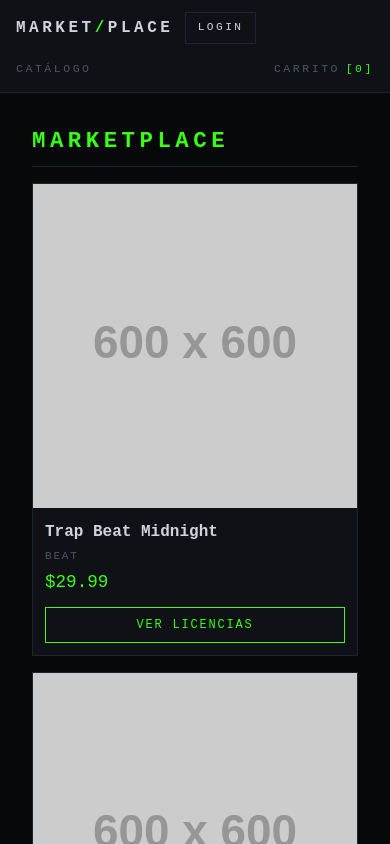
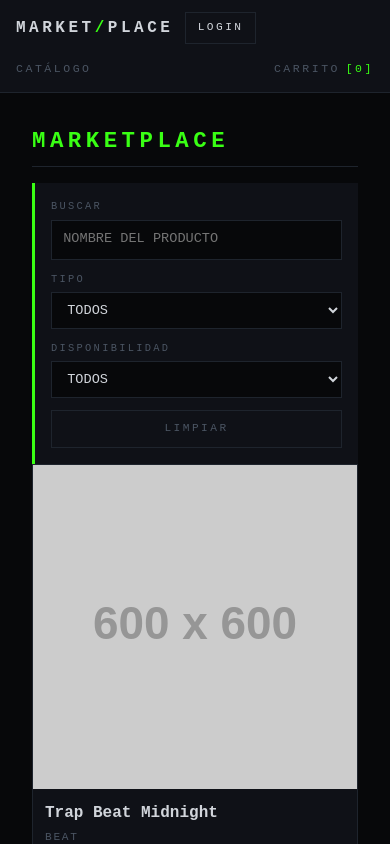
Before and after one commit to Antonio-Cayulen/MUSIKAOZ, a React app in the folder frontend/: page / in a window 390 px wide. Shown: the top 844 px of the page. Built offline with nearby package versions, Linux system fonts and the light colour scheme; the HTML template or start-up script is replaced by a standard one.

Commit message:
feat(search): buscador combinable por nombre, tipo y estado de mercado con estado vacío y limpieza de filtros

```diff
--- /dev/null
+++ b/frontend/src/components/organisms/SearchBar.css
@@ -0,0 +1,74 @@
+.search-bar {
+  align-items: flex-end;
+  background: var(--surface-panel);
+  border-left: 3px solid var(--toxic-green);
+  display: flex;
+  flex-wrap: wrap;
+  font-family: var(--font-code);
+  gap: 0.75rem;
+  padding: 1rem;
+}
+
+.search-bar__field {
+  display: flex;
+  flex-direction: column;
+  gap: 0.3rem;
+  min-width: 140px;
+}
+
+.search-bar__field--grow {
+  flex: 1;
+  min-width: 200px;
+}
+
+.search-bar__label {
+  color: var(--text-muted);
+  font-size: 0.65rem;
+  letter-spacing: 0.22em;
+}
+
+.search-bar__input {
+  background: var(--bg-void);
+  border: 1px solid var(--border-hazard);
+  color: var(--text-main);
+  font-family: inherit;
+  font-size: 0.85rem;
+  padding: 0.55rem 0.7rem;
+  transition: border-color 0.15s ease, box-shadow 0.15s ease;
+  width: 100%;
+}
+
+.search-bar__input:focus {
+  border-color: var(--toxic-green);
+  box-shadow: 0 0 0 2px var(--toxic-green-dim);
+  outline: none;
+}
+
+.search-bar__clear {
+  background: transparent;
+  border: 1px solid var(--border-hazard);
+  color: var(--text-muted);
+  cursor: pointer;
+  font-family: inherit;
+  font-size: 0.7rem;
+  letter-spacing: 0.22em;
+  padding: 0.6rem 0.85rem;
+  transition: border-color 0.15s ease, color 0.15s ease;
+}
+
+.search-bar__clear:hover {
+  border-color: var(--toxic-red);
+  color: var(--toxic-red);
+}
+
+@media (max-width: 640px) {
+  .search-bar {
+    flex-direction: column;
+    align-items: stretch;
+  }
+
+  .search-bar__field,
+  .search-bar__field--grow {
+    min-width: 0;
+  }
+}
--- /dev/null
+++ b/frontend/src/components/organisms/SearchBar.jsx
@@ -0,0 +1,78 @@
+import './SearchBar.css';
+
+const TIPO_OPTIONS = ['TODOS', 'BEAT', 'EQUIPO'];
+const ESTADO_OPTIONS = ['TODOS', 'DISPONIBLE', 'RETIRADO', 'AGOTADO'];
+
+const SearchBar = ({ filters, onChange, onClear }) => {
+  const handleChange = (key, value) => {
+    onChange({ ...filters, [key]: value });
+  };
+
+  return (
+    <form
+      className="search-bar"
+      onSubmit={(event) => event.preventDefault()}
+      role="search"
+    >
+      <div className="search-bar__field search-bar__field--grow">
+        <label className="search-bar__label" htmlFor="search-text">
+          BUSCAR
+        </label>
+        <input
+          id="search-text"
+          className="search-bar__input"
+          type="text"
+          value={filters.text}
+          onChange={(event) => handleChange('text', event.target.value)}
+          placeholder="NOMBRE DEL PRODUCTO"
+        />
+      </div>
+
+      <div className="search-bar__field">
+        <label className="search-bar__label" htmlFor="search-tipo">
+          TIPO
+        </label>
+        <select
+          id="search-tipo"
+          className="search-bar__input"
+          value={filters.tipo}
+          onChange={(event) => handleChange('tipo', event.target.value)}
+        >
+          {TIPO_OPTIONS.map((option) => (
+            <option key={option} value={option}>
+              {option}
+            </option>
+          ))}
+        </select>
+      </div>
+
+      <div className="search-bar__field">
+        <label className="search-bar__label" htmlFor="search-estado">
+          DISPONIBILIDAD
+        </label>
+        <select
+          id="search-estado"
+          className="search-bar__input"
+          value={filters.estado}
+          onChange={(event) => handleChange('estado', event.target.value)}
+        >
+          {ESTADO_OPTIONS.map((option) => (
+            <option key={option} value={option}>
+              {option}
+            </option>
+          ))}
+        </select>
+      </div>
+
+      <button
+        className="search-bar__clear"
+        type="button"
+        onClick={onClear}
+      >
+        LIMPIAR
+      </button>
+    </form>
+  );
+};
+
+export default SearchBar;
--- a/frontend/src/pages/CatalogPage.css
+++ b/frontend/src/pages/CatalogPage.css
@@ -24,3 +24,37 @@
 .catalog-page__status--error {
   color: var(--toxic-red);
 }
+
+.catalog-page__empty {
+  align-items: center;
+  border: 1px dashed var(--border-hazard);
+  display: flex;
+  flex-direction: column;
+  gap: 0.85rem;
+  padding: 3rem 1rem;
+  text-align: center;
+}
+
+.catalog-page__empty-text {
+  color: var(--text-muted);
+  font-size: 0.85rem;
+  letter-spacing: 0.2em;
+  margin: 0;
+}
+
+.catalog-page__empty-clear {
+  background: transparent;
+  border: 1px solid var(--toxic-green);
+  color: var(--toxic-green);
+  cursor: pointer;
+  font-family: inherit;
+  font-size: 0.7rem;
+  letter-spacing: 0.22em;
+  padding: 0.5rem 0.9rem;
+  transition: background-color 0.15s ease, color 0.15s ease;
+}
+
+.catalog-page__empty-clear:hover {
+  background: var(--toxic-green);
+  color: var(--bg-void);
+}
--- a/frontend/src/pages/CatalogPage.jsx
+++ b/frontend/src/pages/CatalogPage.jsx
@@ -1,12 +1,33 @@
 import { useEffect, useState } from 'react';
+import SearchBar from '../components/organisms/SearchBar';
 import ProductGrid from '../components/organisms/ProductGrid';
-import { getActiveProducts } from '../services/productService';
+import { getActiveProducts, getMarketStatus } from '../services/productService';
 import { useCart } from '../context/CartContext';
 import './CatalogPage.css';
+
+const INITIAL_FILTERS = { text: '', tipo: 'TODOS', estado: 'TODOS' };
+
+const filterProducts = (products, filters) => {
+  const text = filters.text.trim().toLowerCase();
+  return products.filter((product) => {
+    if (text && !product.nombre.toLowerCase().includes(text)) return false;
+    if (filters.tipo !== 'TODOS' && product.tipoProducto !== filters.tipo) {
+      return false;
+    }
+    if (
+      filters.estado !== 'TODOS' &&
+      getMarketStatus(product) !== filters.estado
+    ) {
+      return false;
+    }
+    return true;
+  });
+};
 
 const CatalogPage = () => {
   const [products, setProducts] = useState([]);
   const [status, setStatus] = useState('LOADING');
+  const [filters, setFilters] = useState(INITIAL_FILTERS);
   const { addItem } = useCart();
 
   useEffect(() => {
@@ -41,6 +62,10 @@ const CatalogPage = () => {
     });
   };
 
+  const handleClearFilters = () => setFilters(INITIAL_FILTERS);
+
+  const visibleProducts = filterProducts(products, filters);
+
   return (
     <main className="catalog-page">
       <h1 className="catalog-page__title">MARKETPLACE</h1>
@@ -56,7 +81,31 @@ const CatalogPage = () => {
       )}
 
       {status === 'READY' && (
-        <ProductGrid products={products} onAddToCart={handleAddToCart} />
+        <>
+          <SearchBar
+            filters={filters}
+            onChange={setFilters}
+            onClear={handleClearFilters}
+          />
+
+          {visibleProducts.length === 0 ? (
+            <div className="catalog-page__empty">
+              <p className="catalog-page__empty-text">SIN RESULTADOS</p>
+              <button
+                className="catalog-page__empty-clear"
+                type="button"
+                onClick={handleClearFilters}
+              >
+                LIMPIAR FILTROS
+              </button>
+            </div>
+          ) : (
+            <ProductGrid
+              products={visibleProducts}
+              onAddToCart={handleAddToCart}
+            />
+          )}
+        </>
       )}
     </main>
   );
```
Also changed, not shown: 2 other files (tests, documents, lock files or other folders).
